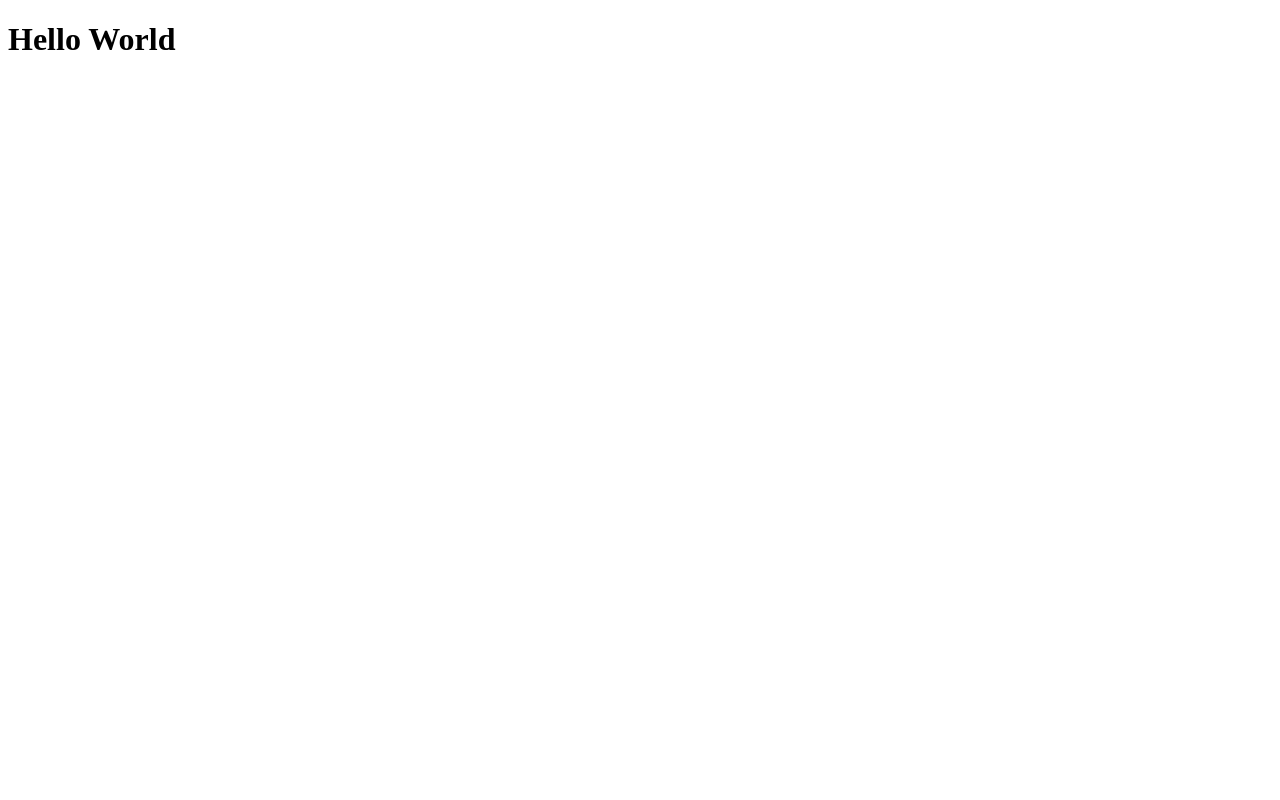
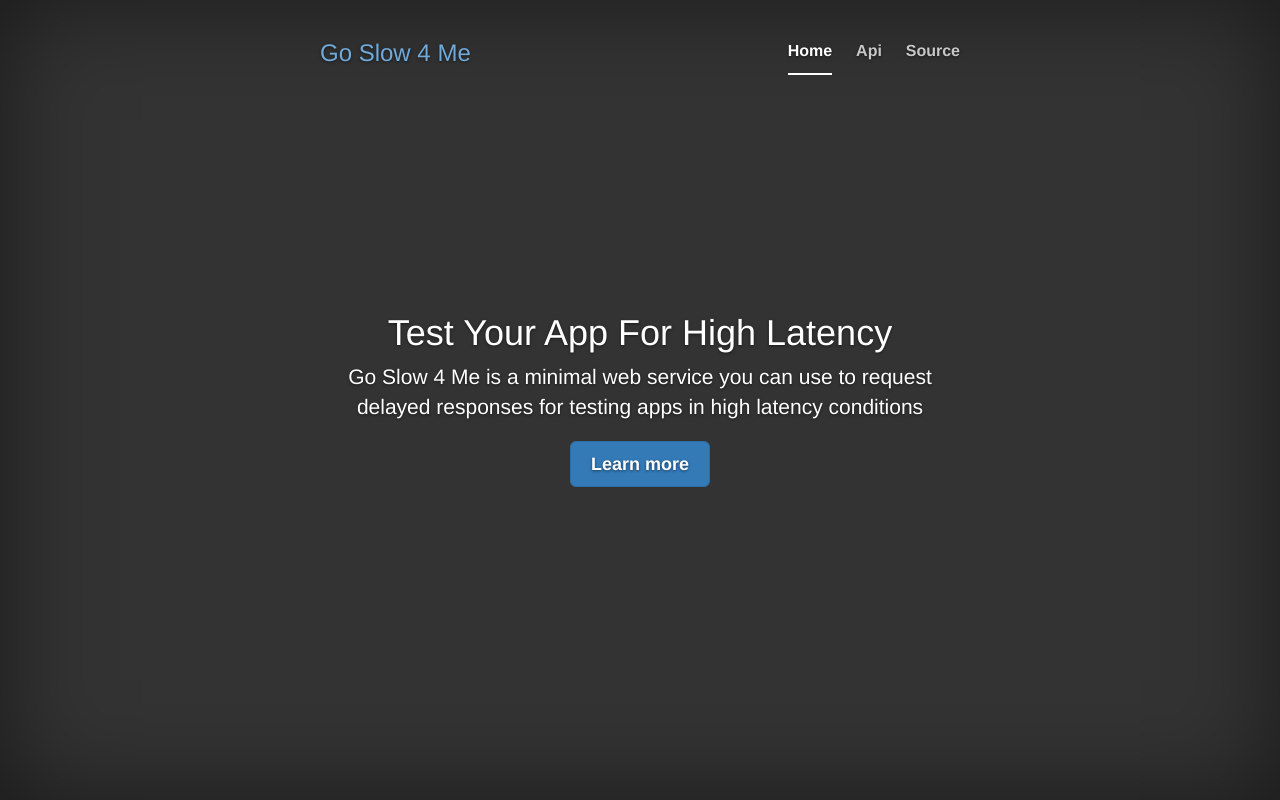
Before and after one commit to royvandewater/goslow4me, a website: page public/index.html in a window 1280 px wide. Drawn offline with nearby package versions, Linux system fonts and the light colour scheme.

Commit message:
Add a homepage

```diff
--- a/public/index.html
+++ b/public/index.html
@@ -2,8 +2,48 @@
 <html>
 <head>
   <title></title>
+  <link rel="stylesheet" type="text/css" href="//cdnjs.cloudflare.com/ajax/libs/twitter-bootstrap/3.1.1/css/bootstrap.css">
+  <link rel="stylesheet" type="text/css" href="/styles.css">
 </head>
 <body>
-  <h1>Hello World</h1>
+   <div class="site-wrapper">
+
+      <div class="site-wrapper-inner">
+
+        <div class="cover-container">
+
+          <div class="masthead clearfix">
+            <div class="inner">
+              <h3 class="masthead-brand"><a href="/">Go Slow 4 Me</a></h3>
+              <ul class="nav masthead-nav">
+                <li class="active"><a href="#">Home</a></li>
+                <li><a href="/docs.html">Api</a></li>
+                <li><a href="http://github.com/royvandewater/goslow4me">Source</a></li>
+              </ul>
+            </div>
+          </div>
+
+          <div class="inner cover">
+            <h1 class="cover-heading">Test Your App For High Latency</h1>
+            <p class="lead">Go Slow 4 Me is a minimal web service you can use to request delayed responses for testing apps in high latency conditions</p>
+            <p class="lead">
+              <a href="/docs.html" class="btn btn-lg btn-primary">Learn more</a>
+            </p>
+          </div>
+
+          <div class="mastfoot">
+            <div class="inner">
+
+            </div>
+          </div>
+
+        </div>
+
+      </div>
+
+    </div>
+  <script type="text/javascript" src="//cdnjs.cloudflare.com/ajax/libs/jquery/2.1.1/jquery.js"></script>
+  <script type="text/javascript" src="//cdnjs.cloudflare.com/ajax/libs/twitter-bootstrap/3.1.1/js/bootstrap.js"></script>
+  <script type="text/javascript" src="//cdnjs.cloudflare.com/ajax/libs/holder/2.3.1/holder.js"></script>
 </body>
 </html>
--- /dev/null
+++ b/public/styles.css
@@ -0,0 +1,165 @@
+/*
+ * Globals
+ */
+
+/* Links */
+a,
+a:focus,
+a:hover {
+  color: #fff;
+}
+
+/* Custom default button */
+.btn-default,
+.btn-default:hover,
+.btn-default:focus {
+  color: #333;
+  text-shadow: none; /* Prevent inheritence from `body` */
+  background-color: #fff;
+  border: 1px solid #fff;
+}
+
+
+/*
+ * Base structure
+ */
+
+html,
+body {
+  height: 100%;
+  background-color: #333;
+}
+body {
+  color: #fff;
+  text-align: center;
+  text-shadow: 0 1px 3px rgba(0,0,0,.5);
+  box-shadow: inset 0 0 100px rgba(0,0,0,.5);
+}
+
+/* Extra markup and styles for table-esque vertical and horizontal centering */
+.site-wrapper {
+  display: table;
+  width: 100%;
+  height: 100%; /* For at least Firefox */
+  min-height: 100%;
+}
+.site-wrapper-inner {
+  display: table-cell;
+  vertical-align: top;
+}
+.cover-container {
+  margin-right: auto;
+  margin-left: auto;
+}
+
+/* Padding for spacing */
+.inner {
+  padding: 30px;
+}
+
+
+/*
+ * Header
+ */
+.masthead-brand {
+  margin-top: 10px;
+  margin-bottom: 10px;
+}
+
+.masthead-brand a {
+  color: #70AADB;
+}
+
+.masthead-nav > li {
+  display: inline-block;
+}
+.masthead-nav > li + li {
+  margin-left: 20px;
+}
+.masthead-nav > li > a {
+  padding-right: 0;
+  padding-left: 0;
+  font-size: 16px;
+  font-weight: bold;
+  color: #fff; /* IE8 proofing */
+  color: rgba(255,255,255,.75);
+  border-bottom: 2px solid transparent;
+}
+.masthead-nav > li > a:hover,
+.masthead-nav > li > a:focus {
+  background-color: transparent;
+  border-bottom-color: rgba(255,255,255,.25);
+}
+.masthead-nav > .active > a,
+.masthead-nav > .active > a:hover,
+.masthead-nav > .active > a:focus {
+  color: #fff;
+  border-bottom-color: #fff;
+}
+
+@media (min-width: 768px) {
+  .masthead-brand {
+    float: left;
+  }
+  .masthead-nav {
+    float: right;
+  }
+}
+
+
+/*
+ * Cover
+ */
+
+.cover {
+  padding: 0 20px;
+}
+.cover .btn-lg {
+  padding: 10px 20px;
+  font-weight: bold;
+}
+
+
+/*
+ * Footer
+ */
+
+.mastfoot {
+  color: #999; /* IE8 proofing */
+  color: rgba(255,255,255,.5);
+}
+
+
+/*
+ * Affix and center
+ */
+
+@media (min-width: 768px) {
+  /* Pull out the header and footer */
+  .masthead {
+    position: fixed;
+    top: 0;
+  }
+  .mastfoot {
+    position: fixed;
+    bottom: 0;
+  }
+  /* Start the vertical centering */
+  .site-wrapper-inner {
+    vertical-align: middle;
+  }
+  /* Handle the widths */
+  .masthead,
+  .mastfoot,
+  .cover-container {
+    width: 100%; /* Must be percentage or pixels for horizontal alignment */
+  }
+}
+
+@media (min-width: 992px) {
+  .masthead,
+  .mastfoot,
+  .cover-container {
+    width: 700px;
+  }
+}
--- a/src/application.coffee
+++ b/src/application.coffee
@@ -10,7 +10,7 @@ app = express()
 
 app.use morgan 'dev'
 app.use body_parser()
-app.use express.static path.join(__dirname, 'public')
+app.use express.static path.join(__dirname, '../public')
 
 # development only
 app.use errorhandler() if 'development' == app.get('env')
```
Also changed, not shown: 1 other file.
